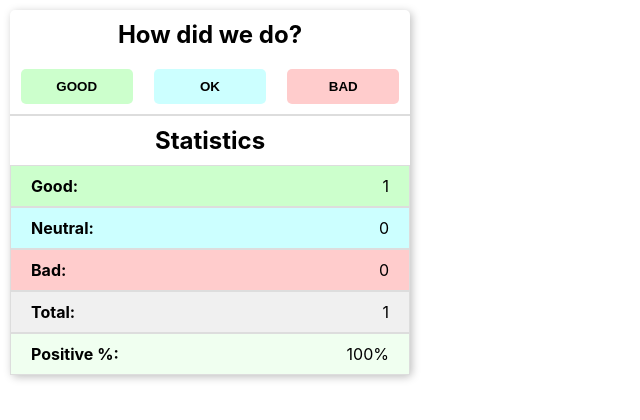
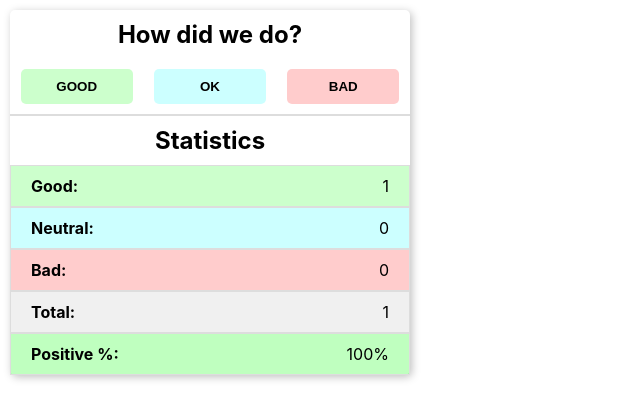
Before and after one commit to AegisVP/goit-react-hw-02-feedback, a React (Create React App) app: page / in a window 1280 px wide. Both pictures are taken after a click on the button "GOOD". Shown: the top 420 px of the page, without its empty margins (0-640 px from the left). Built offline with nearby package versions, Linux system fonts and the light colour scheme.

Commit message:
add dynamic BG color

```diff
--- a/src/components/Display/Display.jsx
+++ b/src/components/Display/Display.jsx
@@ -5,6 +5,16 @@ import { Box } from 'components/Common/Box';
 import { lang } from '../App/App';
 
 const FeedbackStats = ({ state: { good, neutral, bad } }) => {
+  const totalVotes = Number(good + neutral + bad);
+  const percentPositive = Math.round((good / (good + neutral + bad)) * 100);
+  let rColor = (255 * (100 - (percentPositive - 50) * 2)) / 100;
+  let gColor = (255 * (percentPositive * 2)) / 100;
+
+  rColor = rColor > 255 ? 255 : rColor < 0 ? 0 : rColor;
+  gColor = gColor > 255 ? 255 : gColor < 0 ? 0 : gColor;
+
+  const bgColor = `rgba(${rColor}, ${gColor}, 0, 0.25)`;
+
   return (
     <Box borderTop="2px solid #DDDDDD">
       <Title>Statistics</Title>
@@ -18,10 +28,10 @@ const FeedbackStats = ({ state: { good, neutral, bad } }) => {
         {lang.bad.cc}: <Value>{bad}</Value>
       </StatRow>
       <StatRow backgroundColor="#f0f0f0">
-        Total: <Value>{good + neutral + bad}</Value>
+        Total: <Value>{totalVotes}</Value>
       </StatRow>
-      <StatRow backgroundColor="#f0fff0">
-        Positive %: <Value>{Math.round((good / (good + neutral + bad)) * 100)}%</Value>
+      <StatRow backgroundColor={bgColor}>
+        Positive %: <Value>{percentPositive}%</Value>
       </StatRow>
     </Box>
   );
```
